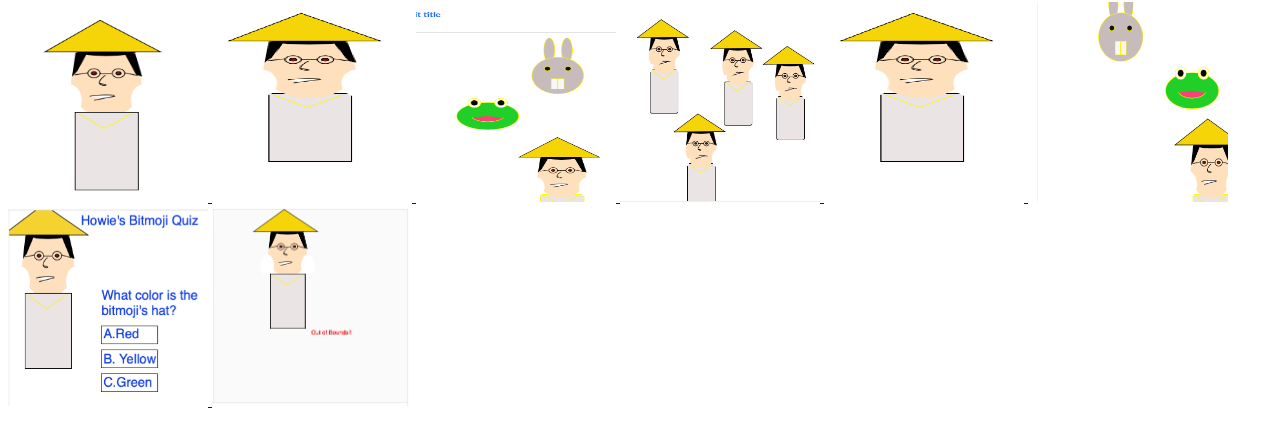
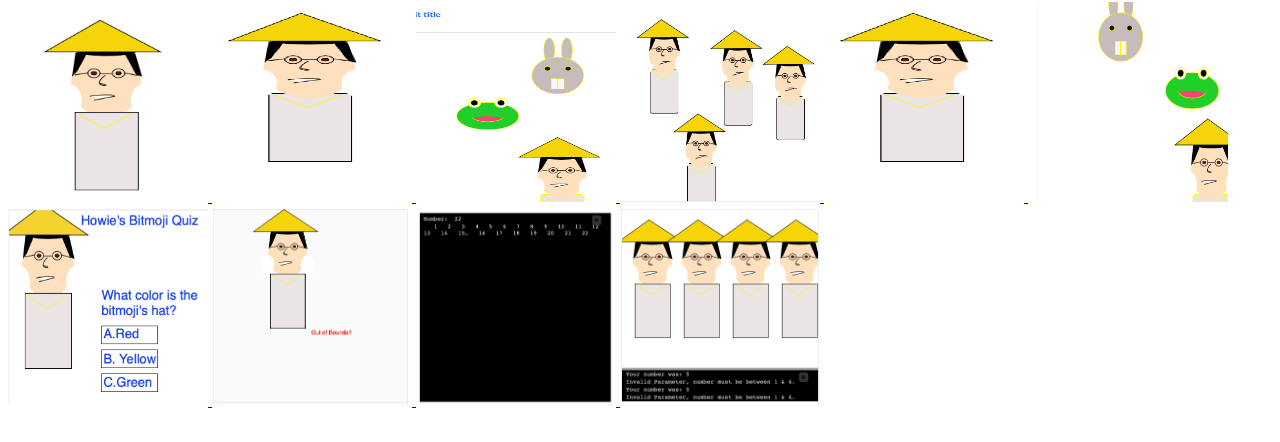
Before and after one commit to hphomsouvan/hphomsouvan.github.io, a plain HTML site: page javascripts.html in a window 1280 px wide. Shown: the part 350-792 px from the top of the page. Drawn offline with Linux system fonts and the light colour scheme.

Commit message:
Update javascripts.html

```diff
--- a/javascripts.html
+++ b/javascripts.html
@@ -26,6 +26,7 @@
     <a href="https://www.khanacademy.org/computer-programming/phomsouvan_dancingbitmojifun/6402539278532608"><img border="0" src="phomsouvan_racingfun.png" width="200" height="200">
     <a href="https://www.khanacademy.org/computer-programming/phomsouvan_quiz/6626139631747072"><img border="0" src="phomsouvan_quiz.png" width="200" height="200">
     <a href="https://www.khanacademy.org/computer-programming/phomsouvan_follow/5263292100214784"><img border="0" src="phomsouvan_follow.png" width="200" height="200">
-
+    <a href="https://www.khanacademy.org/computer-programming/phomsouvan_formatted_integers/5913356123209728"><img border="0" src="phomsouvan_formatted_lines.png" width="200" height="200">
+    <a href="https://www.khanacademy.org/computer-programming/phomsouvan_bitmoji_line/5981019037990912"><img border="0" src="phomsouvan_bitmoji_line.png" width="200" height="200">
 
 </html>
```
